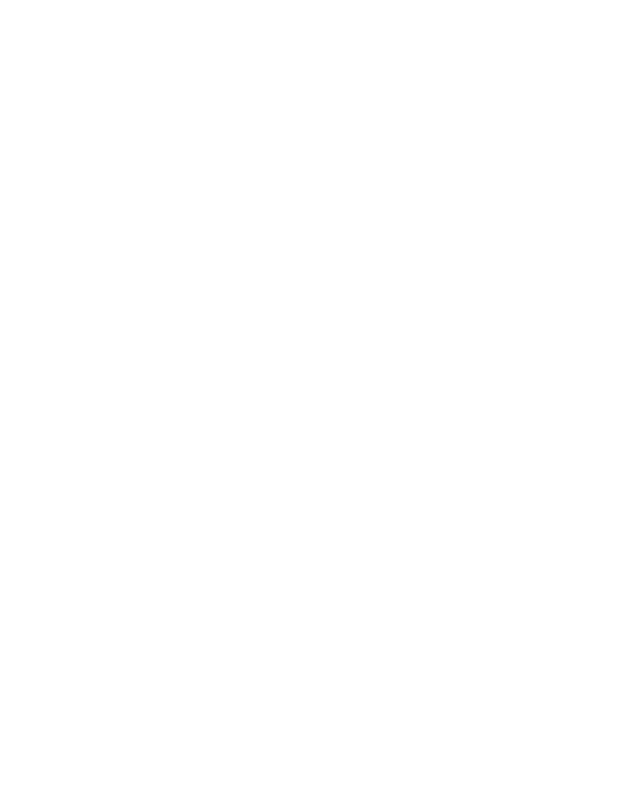
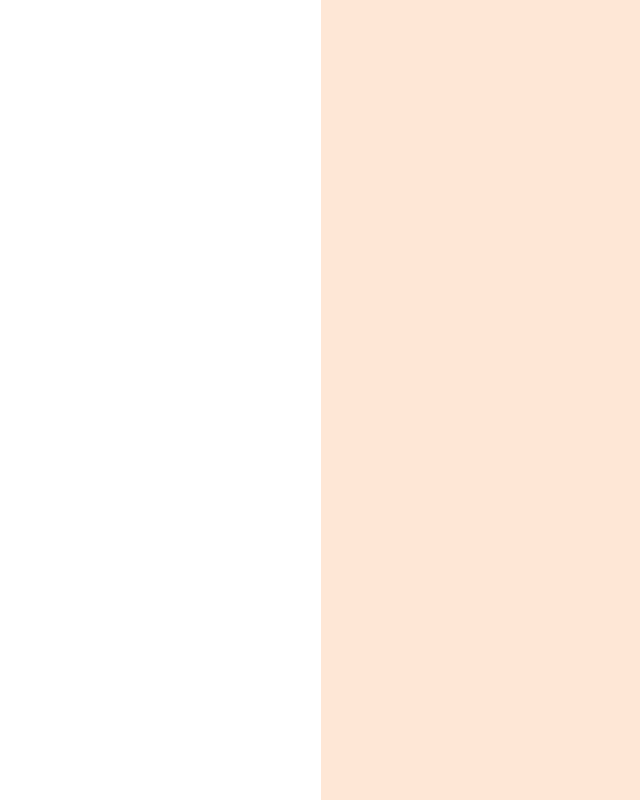
Before and after one commit to JonasMaia12/Formulario-matricula, a plain HTML site: page index.html in a window 1280 px wide. Shown: the whole page, without its empty margins (335-975 px from the left). Drawn offline with Linux system fonts and the light colour scheme.

Commit message:
add layout css

```diff
--- a/index.html
+++ b/index.html
@@ -15,5 +15,15 @@
     />
   </head>
 
-  <body></body>
+  <body>
+    <div id="app">
+      <main>
+        <div class="main-container"></div>
+      </main>
+
+      <aside>
+        <div class="aside-container"></div>
+      </aside>
+    </div>
+  </body>
 </html>
--- a/styles/global.css
+++ b/styles/global.css
@@ -1,25 +1,35 @@
+* {
+  margin: 0;
+  padding: 0;
+  box-sizing: border-box;
+}
+
 :root {
   --font-family: "Poppins", sans-serif;
   --text: 400 1rem/1.5 var(--font-family);
-  --text-sm: 400 .875/1.4 var(--font-family);
+  --text-sm: 400 0.875/1.4 var(--font-family);
 
-  --brand-light: #F67841;
-  --brand-mid: #F3541C;
-  --brand-dark: #E43A12;
+  --brand-light: #f67841;
+  --brand-mid: #f3541c;
+  --brand-dark: #e43a12;
   --text-primary: #292524;
-  --text-secondary: #57534E;
-  --text-tertiary: #8F8881;
-  --text-highlight: #E43A12;
-  --surface-primary: #FFFFFF;
-  --surface-secondary: #FEE7D6;
-  --surface-disabled: #E7E5E4;
-  --stroke-default: #D6D3D1;
-  --stroke-highlight: #F3541C;
-  --semantic-error: #DC2626;
-  --orange: #F9A474;
-  --yellow: #FEDF6F;
-  --green: #C7D78D;
-  --blue: #B8CEDC;
-  --violet: #C3B2E7;
-  --pink: #F682A5;
+  --text-secondary: #57534e;
+  --text-tertiary: #8f8881;
+  --text-highlight: #e43a12;
+  --surface-primary: #ffffff;
+  --surface-secondary: #fee7d6;
+  --surface-disabled: #e7e5e4;
+  --stroke-default: #d6d3d1;
+  --stroke-highlight: #f3541c;
+  --semantic-error: #dc2626;
+  --orange: #f9a474;
+  --yellow: #fedf6f;
+  --green: #c7d78d;
+  --blue: #b8cedc;
+  --violet: #c3b2e7;
+  --pink: #f682a5;
 }
+
+body {
+  overflow: hidden;
+}
--- a/styles/index.css
+++ b/styles/index.css
@@ -1 +1,2 @@
 @import url(global.css);
+@import url(layout.css);
--- /dev/null
+++ b/styles/layout.css
@@ -0,0 +1,26 @@
+#app {
+  display: grid;
+  grid-template-columns: 51.25% 48.75%;
+
+  height: 100vh;
+  overflow: hidden;
+}
+
+main {
+  overflow: auto;
+  padding: 4rem;
+
+  .main-container {
+    max-width: 33rem;
+    margin-left: auto;
+  }
+}
+
+aside {
+  padding: 4rem;
+  background-color: var(--surface-secondary);
+
+  .aside-container {
+    max-width: 31rem;
+  }
+}
```
